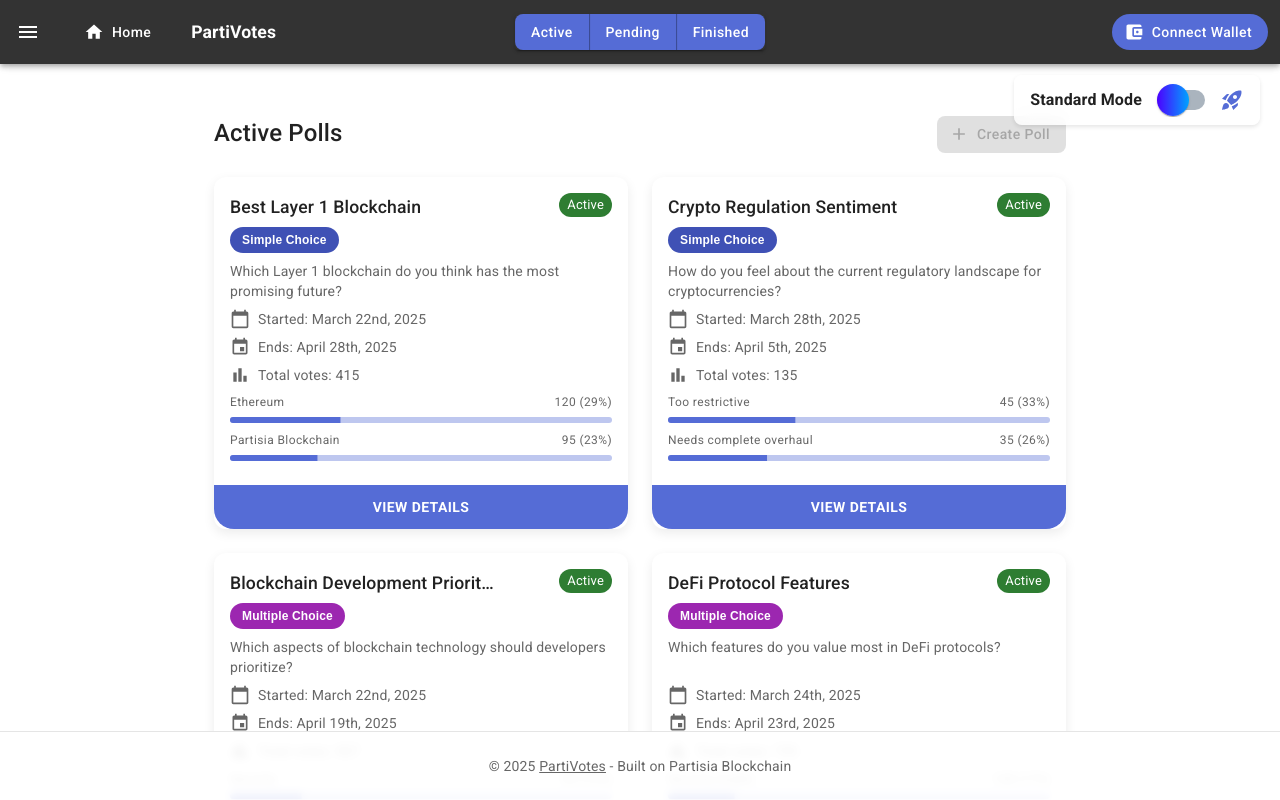
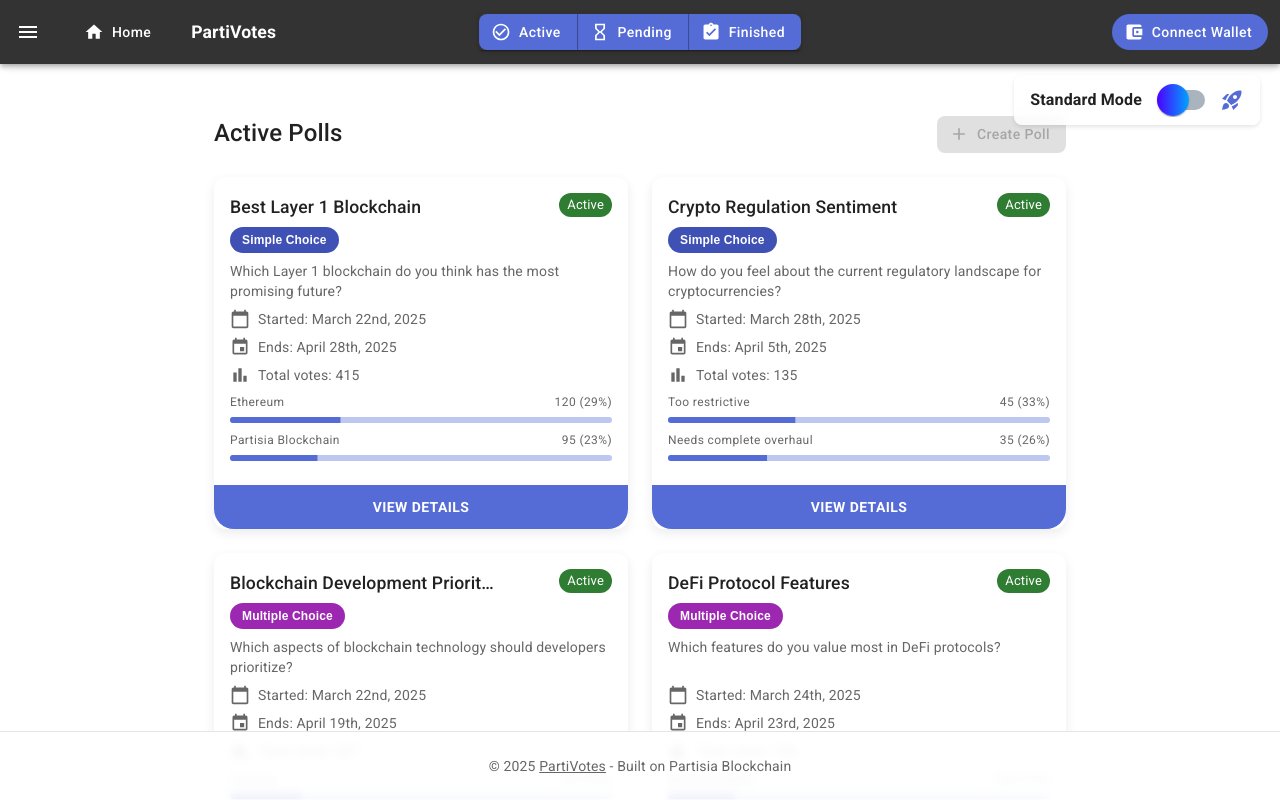
Before and after one commit to yidakee/partivotes, a React (Create React App) app: page / in a window 1280 px wide. Shown: the top 800 px of the page. Built offline with nearby package versions, Linux system fonts and the light colour scheme.

Commit message:
filter buttons v2

```diff
--- a/src/components/layout/Header.jsx
+++ b/src/components/layout/Header.jsx
@@ -14,6 +14,9 @@ import HomeIcon from '@mui/icons-material/Home';
 import WalletConnect from '../wallet/WalletConnect';
 import TutorialMenu from '../tutorial/TutorialMenu';
 import { POLL_STATUS } from '../../utils/constants';
+import CheckCircleOutlineIcon from '@mui/icons-material/CheckCircleOutline';
+import HourglassEmptyIcon from '@mui/icons-material/HourglassEmpty';
+import AssignmentTurnedInIcon from '@mui/icons-material/AssignmentTurnedIn';
 
 const Header = () => {
   const { themeMode } = useContext(ThemeContext);
@@ -173,6 +176,7 @@ const Header = () => {
           >
             <Button
               onClick={() => handleFilterClick(POLL_STATUS.ACTIVE)}
+              startIcon={<CheckCircleOutlineIcon />}
               sx={{
                 ...(isFuturistic && {
                   color: currentFilter === POLL_STATUS.ACTIVE ? '#00fff0' : 'white',
@@ -193,6 +197,7 @@ const Header = () => {
             </Button>
             <Button
               onClick={() => handleFilterClick(POLL_STATUS.PENDING)}
+              startIcon={<HourglassEmptyIcon />}
               sx={{
                 ...(isFuturistic && {
                   color: currentFilter === POLL_STATUS.PENDING ? '#00fff0' : 'white',
@@ -213,6 +218,7 @@ const Header = () => {
             </Button>
             <Button
               onClick={() => handleFilterClick(POLL_STATUS.ENDED)}
+              startIcon={<AssignmentTurnedInIcon />}
               sx={{
                 ...(isFuturistic && {
                   color: currentFilter === POLL_STATUS.ENDED ? '#00fff0' : 'white',
```
